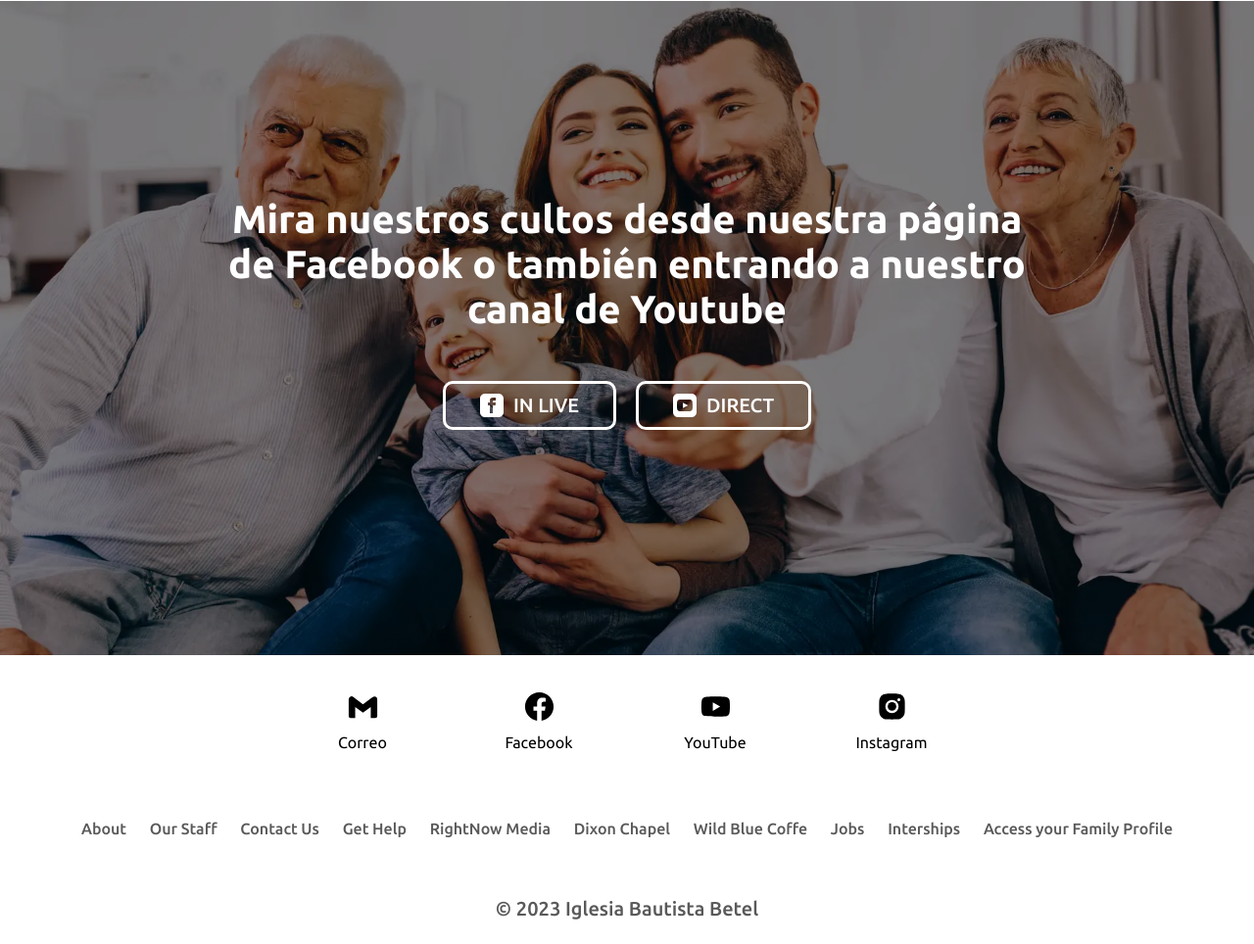
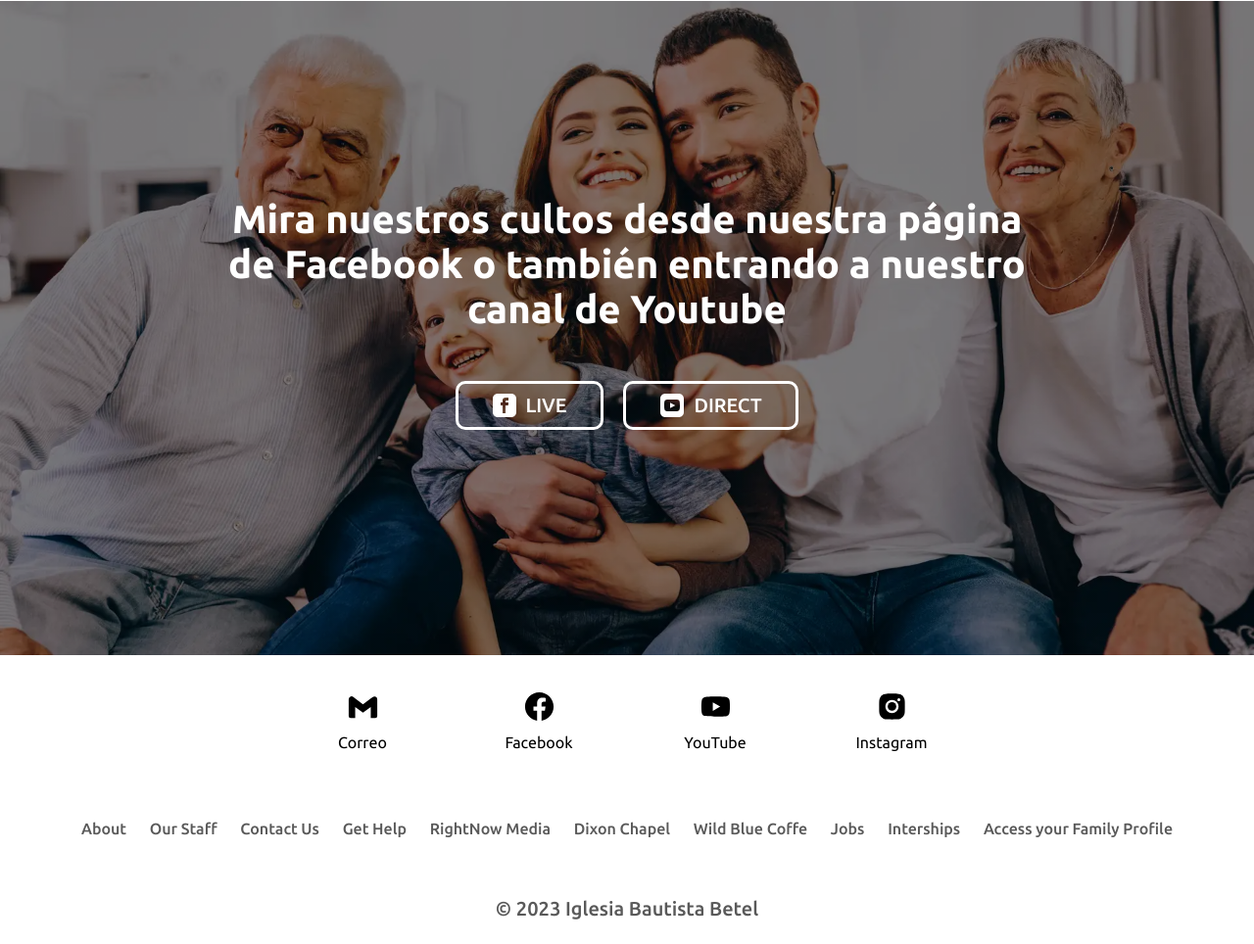
Before and after one commit to JosueP0721/Iglesia_Bautista_Betel_Web, a website: page index.html in a window 1280 px wide. Shown: the part 2211-3175 px from the top of the page at 98% size. Drawn offline with Linux system fonts and the light colour scheme.

Commit message:
INDEX_LIVE_UPDATE

```diff
--- a/index.html
+++ b/index.html
@@ -108,7 +108,7 @@
                     <h3 class="transmisiones__texto">Mira nuestros cultos desde nuestra página de Facebook o también entrando a nuestro canal de Youtube</h3>
                     <div class="transmisiones__botones">
                         <button class="transmisiones__boton facebook">
-                            <svg xmlns="http://www.w3.org/2000/svg" width="24" height="24" viewBox="0 0 24 24"><path d="M19 0h-14c-2.761 0-5 2.239-5 5v14c0 2.761 2.239 5 5 5h14c2.762 0 5-2.239 5-5v-14c0-2.761-2.238-5-5-5zm-3 7h-1.924c-.615 0-1.076.252-1.076.889v1.111h3l-.238 3h-2.762v8h-3v-8h-2v-3h2v-1.923c0-2.022 1.064-3.077 3.461-3.077h2.539v3z"/></svg><span>In Live</span>
+                            <svg xmlns="http://www.w3.org/2000/svg" width="24" height="24" viewBox="0 0 24 24"><path d="M19 0h-14c-2.761 0-5 2.239-5 5v14c0 2.761 2.239 5 5 5h14c2.762 0 5-2.239 5-5v-14c0-2.761-2.238-5-5-5zm-3 7h-1.924c-.615 0-1.076.252-1.076.889v1.111h3l-.238 3h-2.762v8h-3v-8h-2v-3h2v-1.923c0-2.022 1.064-3.077 3.461-3.077h2.539v3z"/></svg><span>Live</span>
                         </button>
                         <button class="transmisiones__boton youtube">
                             <svg xmlns="http://www.w3.org/2000/svg" width="24" height="24"viewBox="0 0 24 24"><path d="M10 9.333l5.333 2.662-5.333 2.672v-5.334zm14-4.333v14c0 2.761-2.238 5-5 5h-14c-2.761 0-5-2.239-5-5v-14c0-2.761 2.239-5 5-5h14c2.762 0 5 2.239 5 5zm-4 7c-.02-4.123-.323-5.7-2.923-5.877-2.403-.164-7.754-.163-10.153 0-2.598.177-2.904 1.747-2.924 5.877.02 4.123.323 5.7 2.923 5.877 2.399.163 7.75.164 10.153 0 2.598-.177 2.904-1.747 2.924-5.877z"/></svg><span>Direct</span>
```
